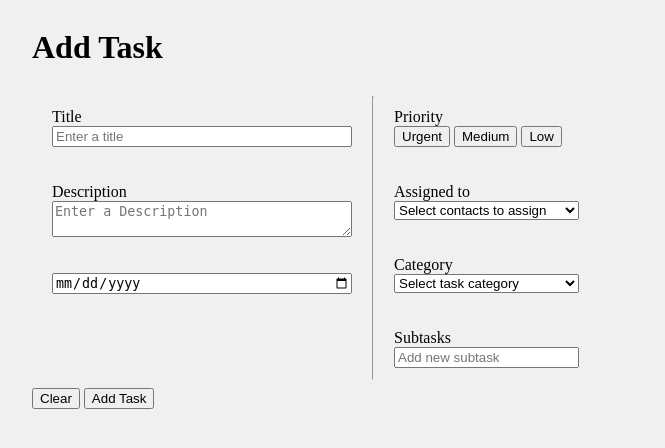
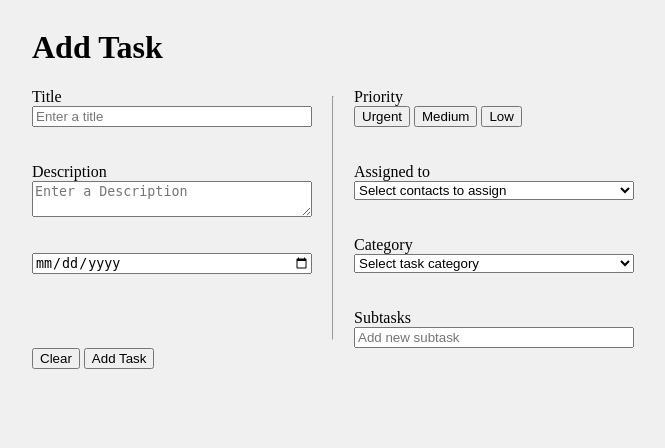
Before and after one commit to Join-groupwork/join, a PHP site: page /add_task.html in a window 1280 px wide. Shown: the top 448 px of the page, without its empty margins (458-1123 px from the left). Run offline with PHP 8.4, Linux system fonts and the light colour scheme.

Commit message:
add task css

```diff
--- a/add_task.html
+++ b/add_task.html
@@ -31,14 +31,15 @@
 
             <hr>
 
-            <form class="form_add_task">
+            <form class="select_add_task">
+                <section class="section_priority">
                     <label for="priority">Priority</label>
                     <div id="priority" name="priority">
                         <button value="low">Urgent</button>
                         <button value="medium">Medium</button>
                         <button value="high">Low</button>
                     </div>
-
+                </section>
                 <br><br>
 
                 <label for="">Assigned to</label>
@@ -70,6 +71,7 @@
             <button type="submit">Add Task</button>
         </section>
     </main>
+
 </body>
 
 </html>
--- a/styles/add_task.css
+++ b/styles/add_task.css
@@ -16,8 +16,23 @@
     display: flex;
     flex-direction: column;
     margin: auto;
-    padding: 20px;
-    width: 300px;
+    padding-right: 20px;
+    width: 280px;
+}
+
+.select_add_task {
+    display: flex;
+    flex-direction: column;
+    margin: auto;
+    padding-left:20px;
+    min-width: 280px;
+}
+
+.section_priority {
+    display: flex;
+    flex-direction: column;
+    justify-content: space-evenly   ;
+    align-items: flex-start;
 }
 
 
@@ -29,7 +44,6 @@
 
 .body_add_task {
     max-width: 1440px;
-    ;
     background-color: #f0f0f0;
     display: flex;
     justify-content: center;
```
Lines whose indentation alone changed are shown as unchanged.
